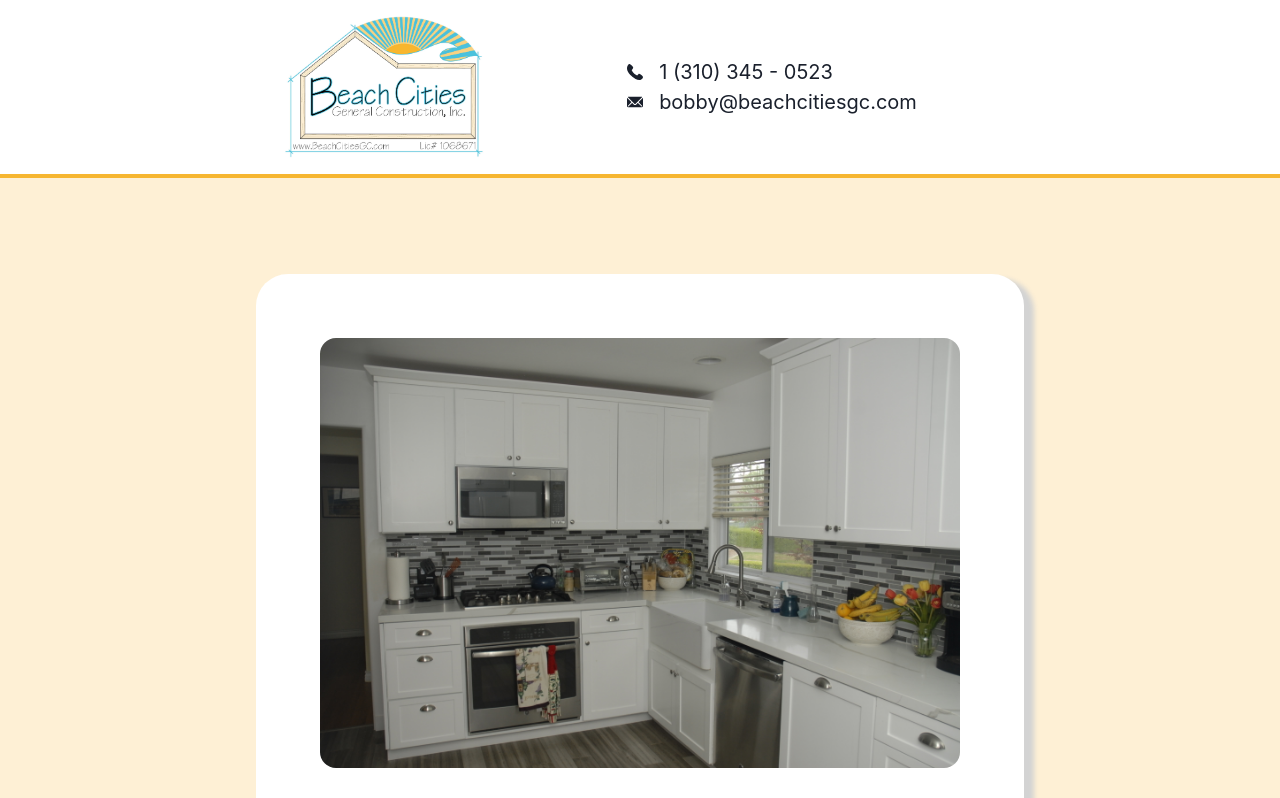
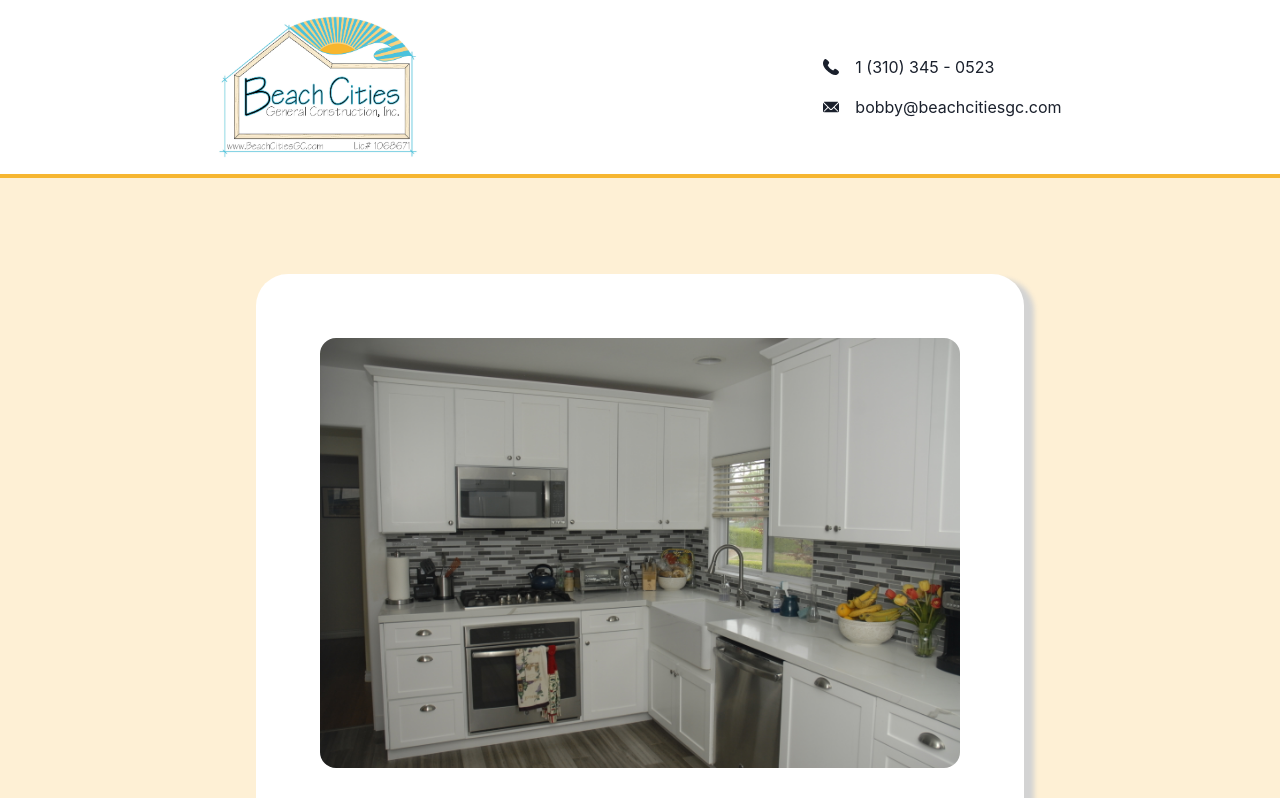
Before and after one commit to aaranda82/beach-cities-gc, a Next.js app: page / in a window 1280 px wide. Shown: the top 798 px of the page. Built offline with nearby package versions, Linux system fonts and the light colour scheme.

Commit message:
Update contact component and styling

```diff
--- a/pages/index.tsx
+++ b/pages/index.tsx
@@ -4,8 +4,6 @@ import Head from "next/head";
 import Body from "../src/components/Body";
 import Footer from "../src/components/Footer";
 import Header from "../src/components/Header";
-import Nav from "../src/components/Nav";
-import styles from "../styles/Home.module.css";
 
 const Home: NextPage = () => {
   return (
@@ -14,12 +12,13 @@ const Home: NextPage = () => {
         <title>Beach Cities General Construction</title>
         <meta
           name="Beach Cities General Construction"
-          content="Generated by create next app"
+          content="Beach Cities General Construction"
         />
         <link rel="icon" href="/favicon_logo.ico" />
       </Head>
       <Flex flexDir="column">
         <Header />
+        <Box w="100%" h="0.25rem" bgColor="brand.sun" />
         <Body />
         <Footer />
       </Flex>
--- /dev/null
+++ b/src/components/Contact.tsx
@@ -0,0 +1,63 @@
+import { EmailIcon, PhoneIcon } from "@chakra-ui/icons";
+import { Flex, FlexProps, Text, Link, LinkProps } from "@chakra-ui/react";
+import React from "react";
+
+type ContactInfo = {
+  content?: string;
+  href: string;
+  icon: React.ReactNode;
+};
+
+const contactInfo: ContactInfo[] = [
+  {
+    content: "1 (310) 345 - 0523",
+    href: "tel:13103450523",
+    icon: <PhoneIcon mr="1rem" />,
+  },
+  {
+    content: "bobby@beachcitiesgc.com",
+    href: "mailto:bobby@beachcitiesgc.com",
+    icon: <EmailIcon mr="1rem" />,
+  },
+];
+
+type ContactLinkProps = ContactInfo & LinkProps;
+
+export const ContactLink: React.FC<ContactLinkProps> = ({
+  content,
+  href,
+  icon,
+  ...props
+}) => {
+  return (
+    <Link href={href} {...props}>
+      <Flex align="center">
+        {icon}
+        {content ? <Text fontSize="1rem">{content}</Text> : null}
+      </Flex>
+    </Link>
+  );
+};
+
+interface NavProps extends FlexProps {}
+
+const Contact: React.FC<NavProps> = ({ ...props }) => (
+  <Flex justify="center" textAlign="left" {...props}>
+    <Flex flexDir="column">
+      {contactInfo.map(({ content, href, icon }, index) => {
+        const lastItem = index === contactInfo.length - 1;
+        return (
+          <ContactLink
+            key={content}
+            content={content}
+            href={href}
+            icon={icon}
+            mb={!lastItem ? "1rem" : "unset"}
+          />
+        );
+      })}
+    </Flex>
+  </Flex>
+);
+
+export default Contact;
--- a/src/components/Footer.tsx
+++ b/src/components/Footer.tsx
@@ -2,6 +2,7 @@ import { EmailIcon, PhoneIcon } from "@chakra-ui/icons";
 import { Box, Flex, FlexProps, Link, Text } from "@chakra-ui/react";
 import React from "react";
 import InstagramIcon from "./Instagram";
+import Contact, { ContactLink } from "./Contact";
 
 interface FooterProps extends FlexProps {}
 
@@ -15,51 +16,19 @@ const Footer: React.FC<FooterProps> = ({ ...props }) => {
       <Flex
         id="Contact"
         bgColor="brand.sun"
-        justify="space-between"
+        justify={{ base: "center", lg: "space-around" }}
+        flexDir={{ base: "column-reverse", lg: "row" }}
+        alignItems="center"
         p="2rem"
-        flexDir={{ base: "column-reverse", lg: "row" }}
         {...props}
       >
-        <Flex
-          justify="center"
-          align="flex-end"
-          mb={{ base: "1rem", lg: "unset" }}
-        >
-          <Text>Lic# 1068671</Text>
-          <Text>Website by A.D. Consulting</Text>
-        </Flex>
-        <Flex
-          justify="center"
-          align="center"
-          mb={{ base: "1rem", lg: "unset" }}
-        >
-          <Link href="https://www.instagram.com/beachcitiesgc/">
-            <InstagramIcon />
-          </Link>
-        </Flex>
-        <Flex
-          flexDir="column"
-          align="centet"
-          justify="center"
-          mb={{ base: "1rem", lg: "unset" }}
-        >
-          <Link href="tel:13103450523">
-            <Flex align="center" justify={{ base: "center", lg: "unset" }}>
-              <PhoneIcon mr="1rem" />
-              <Text fontSize={{ base: "1rem", md: "2rem" }}>
-                1 (310) 345 - 0523
-              </Text>
-            </Flex>
-          </Link>{" "}
-          <Link href="mailto:bobby@beachcitiesgc.com">
-            <Flex align="center" justify={{ base: "center", lg: "unset" }}>
-              <EmailIcon mr="1rem" />
-              <Text fontSize={{ base: "1rem", md: "2rem" }}>
-                bobby@beachcitiesgc.com
-              </Text>
-            </Flex>
-          </Link>{" "}
-        </Flex>
+        <Text>Lic# 1068671</Text>
+        <ContactLink
+          href="https://www.instagram.com/beachcitiesgc/"
+          icon={<InstagramIcon />}
+          mb={{ base: "1rem", lg: "0" }}
+        />
+        <Contact mb={{ base: "1rem", lg: "0" }} />
       </Flex>
     </>
   );
--- a/src/components/Header.tsx
+++ b/src/components/Header.tsx
@@ -1,24 +1,22 @@
-import { Box, Flex, FlexProps, Image, Text } from "@chakra-ui/react";
+import { Flex, FlexProps } from "@chakra-ui/react";
 import React from "react";
 import Logo from "./Logo";
-import Nav from "./Nav";
+import Contact from "./Contact";
 
 interface HeaderProps extends FlexProps {}
 
 const Header: React.FC<HeaderProps> = ({ ...props }) => (
-  <>
   <Flex
-      justify="center"
+    justify={{ base: "space-between", lg: "space-around" }}
     align="center"
     bg="ffffff"
-      flexDir={{ base: "column", md: "row" }}
+    p="16px"
+    top="0"
     {...props}
   >
-      <Logo w={{ base: "9.375rem", lg: "12.5rem" }} h="auto" m="1rem" />
-      <Nav />
+    <Logo w={{ base: "6rem", lg: "12.5rem" }} h="auto" />
+    <Contact />
   </Flex>
-    <Box w="100%" h="0.25rem" bgColor="brand.sun" />
-  </>
 );
 
 export default Header;
--- a/src/components/Logo.tsx
+++ b/src/components/Logo.tsx
@@ -1,10 +1,9 @@
 import { Image, ImageProps } from "@chakra-ui/react";
 import React from "react";
-import theLogo from "../../public/logo.jpg";
 interface LogoProps extends ImageProps {}
 
-const Logo: React.FC<LogoProps> = ({ ...props }) => {
-  return <Image src="logo.jpg" {...props} />;
-};
+const Logo: React.FC<LogoProps> = ({ ...props }) => (
+  <Image src="logo.jpg" {...props} />
+);
 
 export default Logo;
--- a/src/components/Nav.tsx
+++ /dev/null
@@ -1,52 +0,0 @@
-import { EmailIcon, PhoneIcon } from "@chakra-ui/icons";
-import { Flex, FlexProps, Text, Link, LinkProps, Box } from "@chakra-ui/react";
-import React from "react";
-
-interface NavLinkProps extends LinkProps {
-  text: string;
-}
-
-const NavLink: React.FC<NavLinkProps> = ({ text }) => {
-  return (
-    <Link
-      href={`#${text}`}
-      textAlign="center"
-      fontSize="1.5rem"
-      fontWeight={400}
-      _hover={{ color: "brand.sun", textDecor: "underline" }}
-    >
-      {text}
-    </Link>
-  );
-};
-
-interface NavProps extends FlexProps {}
-
-const Nav: React.FC<NavProps> = ({ ...props }) => {
-  return (
-    <Flex
-      justify="center"
-      ml={{ lg: "2rem" }}
-      w={{ base: "80%", md: "30rem" }}
-      textAlign="left"
-      {...props}
-    >
-      <Flex flexDir="column">
-        <Link href="tel:13103450523">
-          <Flex align="center">
-            <PhoneIcon mr="1rem" />
-            <Text fontSize="1.25rem">1 (310) 345 - 0523</Text>
-          </Flex>
-        </Link>{" "}
-        <Link href="mailto:bobby@beachcitiesgc.com">
-          <Flex align="center">
-            <EmailIcon mr="1rem" />
-            <Text fontSize="1.25rem">bobby@beachcitiesgc.com</Text>
-          </Flex>
-        </Link>{" "}
-      </Flex>
-    </Flex>
-  );
-};
-
-export default Nav;
```
Lines whose indentation alone changed are shown as unchanged.
